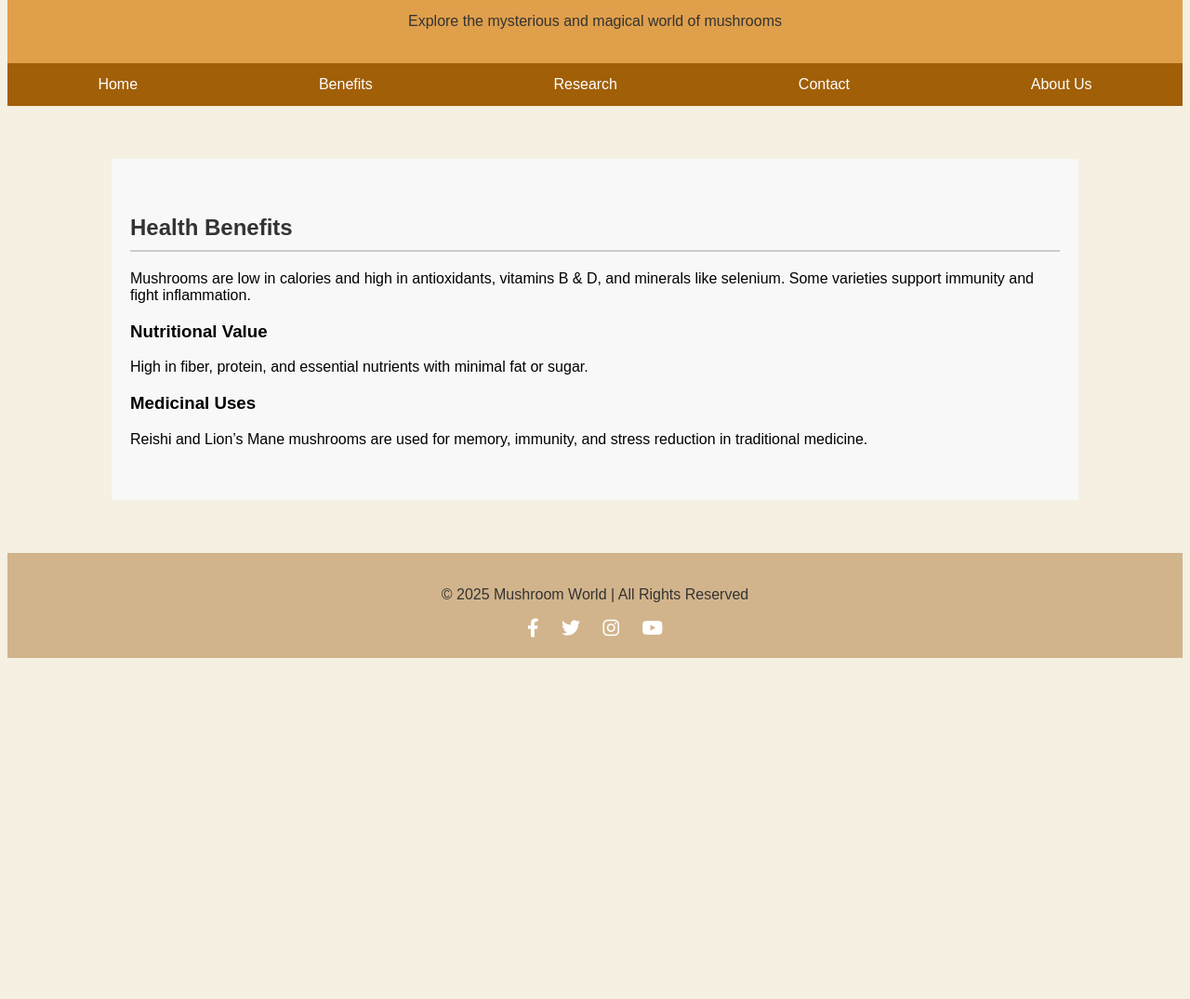
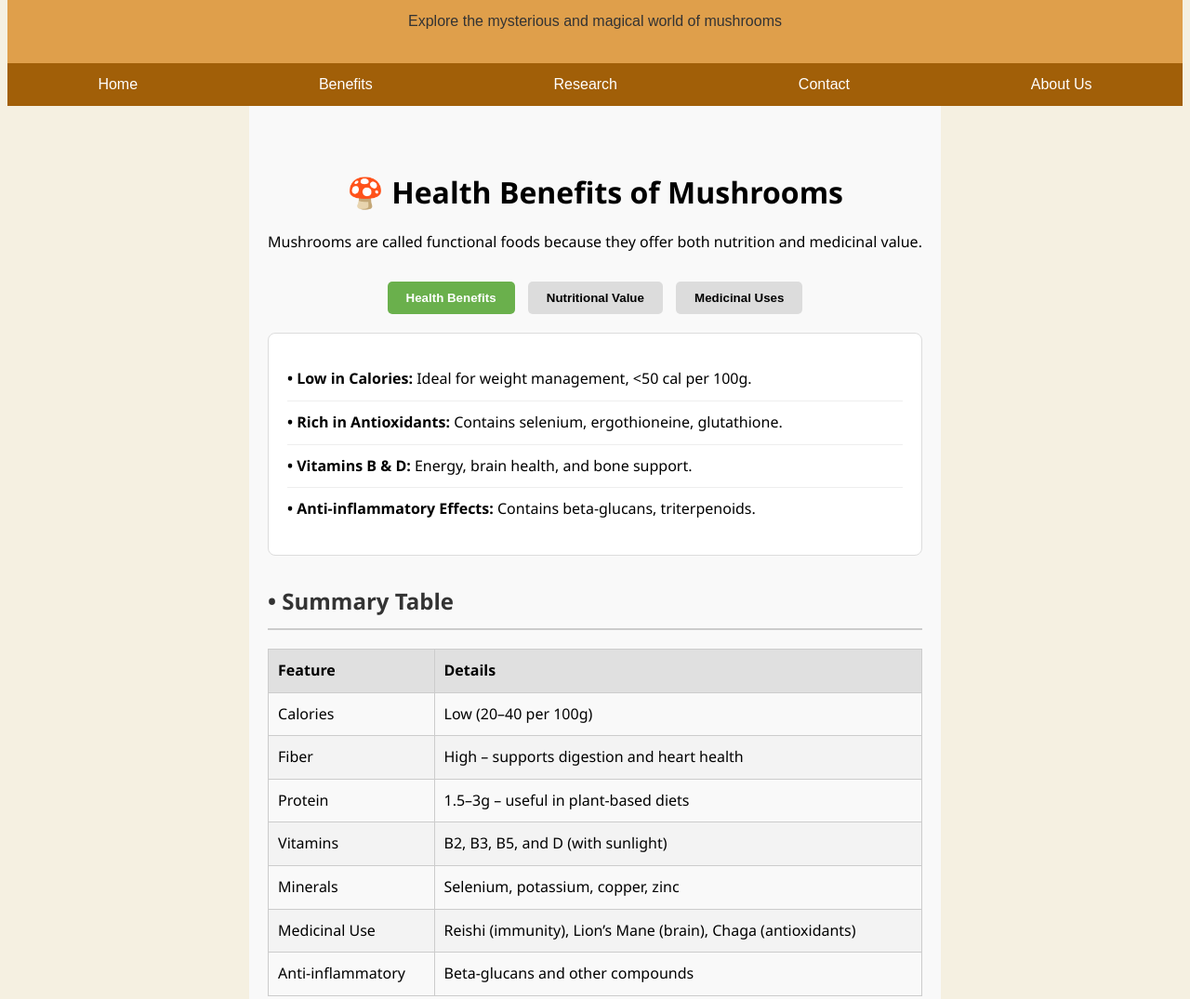
Before and after one commit to Soham-shewale195/Mushrooz_Project, a plain HTML site: page HTML_FILE/Benefits.html in a window 1280 px wide. Shown: the part 100-1175 px from the top of the page at 93% size. Before the commit the page ends 816 px from the top, so only its background shows below. Drawn offline with Linux system fonts and the light colour scheme.

```diff
--- a/CSS_FILES/style.css
+++ b/CSS_FILES/style.css
@@ -680,3 +680,94 @@ pre {
 
 }
 /* end research webpage */
+
+
+/* Benefit webpage */
+.section {
+  padding: 40px 20px;
+  background-color: #f9f9f9;
+  font-family: 'Segoe UI', Tahoma, Geneva, Verdana, sans-serif;
+  line-height: 1.6;
+}
+
+.section h1 {
+  text-align: center;
+  font-size: 2rem;
+  margin-bottom: 10px;
+}
+
+.section p {
+  text-align: center;
+  margin-bottom: 30px;
+  font-size: 1rem;
+}
+
+.tabs {
+  text-align: center;
+  margin-bottom: 20px;
+}
+
+.tab-button {
+  padding: 10px 20px;
+  margin: 0 5px;
+  border: none;
+  background-color: #dcdcdc;
+  border-radius: 5px;
+  cursor: pointer;
+  font-weight: bold;
+  transition: background-color 0.3s ease;
+}
+
+.tab-button.active {
+  background-color: #6ab04c;
+  color: white;
+}
+
+.tab-content {
+  display: none;
+  padding: 10px 20px;
+  background-color: white;
+  border: 1px solid #ddd;
+  border-radius: 8px;
+  margin-bottom: 30px;
+}
+
+.tab-content.active {
+  display: block;
+}
+
+ul {
+  list-style: none;
+  padding-left: 0;
+}
+
+ul li {
+  padding: 10px 0;
+  border-bottom: 1px solid #eee;
+}
+
+ul li:last-child {
+  border-bottom: none;
+}
+
+table {
+  width: 100%;
+  border-collapse: collapse;
+  margin-top: 20px;
+}
+
+table th,
+table td {
+  border: 1px solid #ccc;
+  padding: 10px;
+  text-align: left;
+}
+
+table thead {
+  background-color: #e0e0e0;
+}
+
+table tr:nth-child(even) {
+  background-color: #f3f3f3;
+}
+/* End of Benefits webpage */
--- a/HTML_FILE/Benefits.html
+++ b/HTML_FILE/Benefits.html
@@ -34,22 +34,65 @@
     <a href="About_us.html">About Us</a>
   </nav>
 
-  <section class="section">
-  <h2>Health Benefits</h2>
-  <p>
-    Mushrooms are low in calories and high in antioxidants, vitamins B & D, and minerals like selenium. Some varieties support immunity and fight inflammation.
-  </p>
+<section class="section">
+    <div class="container">
+      <h1>🍄 Health Benefits of Mushrooms</h1>
+      <p>Mushrooms are called functional foods because they offer both nutrition and medicinal value.</p>
 
-  <h3>Nutritional Value</h3>
-  <p>
-    High in fiber, protein, and essential nutrients with minimal fat or sugar.
-  </p>
+      <div class="tabs">
+        <button class="tab-button active" onclick="switchTab('health')">Health Benefits</button>
+        <button class="tab-button" onclick="switchTab('nutrition')">Nutritional Value</button>
+        <button class="tab-button" onclick="switchTab('medicinal')">Medicinal Uses</button>
+      </div>
 
-  <h3>Medicinal Uses</h3>
-  <p>
-    Reishi and Lion’s Mane mushrooms are used for memory, immunity, and stress reduction in traditional medicine.
-  </p>
-</section>
+      <div id="health" class="tab-content active">
+        <ul>
+          <li><strong>• Low in Calories:</strong> Ideal for weight management, <50 cal per 100g.</li>
+          <li><strong>• Rich in Antioxidants:</strong> Contains selenium, ergothioneine, glutathione.</li>
+          <li><strong>• Vitamins B & D:</strong> Energy, brain health, and bone support.</li>
+          <li><strong>• Anti-inflammatory Effects:</strong> Contains beta-glucans, triterpenoids.</li>
+        </ul>
+      </div>
+
+      <div id="nutrition" class="tab-content">
+        <ul>
+          <li><strong>• High in Fiber:</strong> Improves digestion, controls sugar & cholesterol.</li>
+          <li><strong>• Plant-Based Protein:</strong> 1.5–3g per 100g — good for vegetarians.</li>
+          <li><strong>• Essential Nutrients:</strong> Potassium, selenium, copper, zinc.</li>
+          <li><strong>• Low Fat & Sugar:</strong> Diabetic-friendly, heart-healthy.</li>
+        </ul>
+      </div>
+
+      <div id="medicinal" class="tab-content">
+        <ul>
+          <li><strong>🍄 Reishi:</strong> Immunity boost, stress relief, liver support.</li>
+          <li><strong>🍄 Lion’s Mane:</strong> Brain function, nerve repair, focus.</li>
+          <li><strong>🍄 Chaga:</strong> Antioxidant-rich, immune support.</li>
+          <li><strong>🍄 Cordyceps:</strong> Increases energy, lung health.</li>
+          <li><strong>🍄 Turkey Tail:</strong> Cancer support, gut health.</li>
+        </ul>
+      </div>
+
+      <h2>• Summary Table</h2>
+      <table>
+        <thead>
+          <tr>
+            <th>Feature</th>
+            <th>Details</th>
+          </tr>
+        </thead>
+        <tbody>
+          <tr><td>Calories</td><td>Low (20–40 per 100g)</td></tr>
+          <tr><td>Fiber</td><td>High – supports digestion and heart health</td></tr>
+          <tr><td>Protein</td><td>1.5–3g – useful in plant-based diets</td></tr>
+          <tr><td>Vitamins</td><td>B2, B3, B5, and D (with sunlight)</td></tr>
+          <tr><td>Minerals</td><td>Selenium, potassium, copper, zinc</td></tr>
+          <tr><td>Medicinal Use</td><td>Reishi (immunity), Lion’s Mane (brain), Chaga (antioxidants)</td></tr>
+          <tr><td>Anti-inflammatory</td><td>Beta-glucans and other compounds</td></tr>
+        </tbody>
+      </table>
+    </div>
+  </section>
 
 <!-- footer section -->
 <footer>
```
Also changed, not shown: JAVASCRIPT-FILE/index.js (+26 -0 lines).
